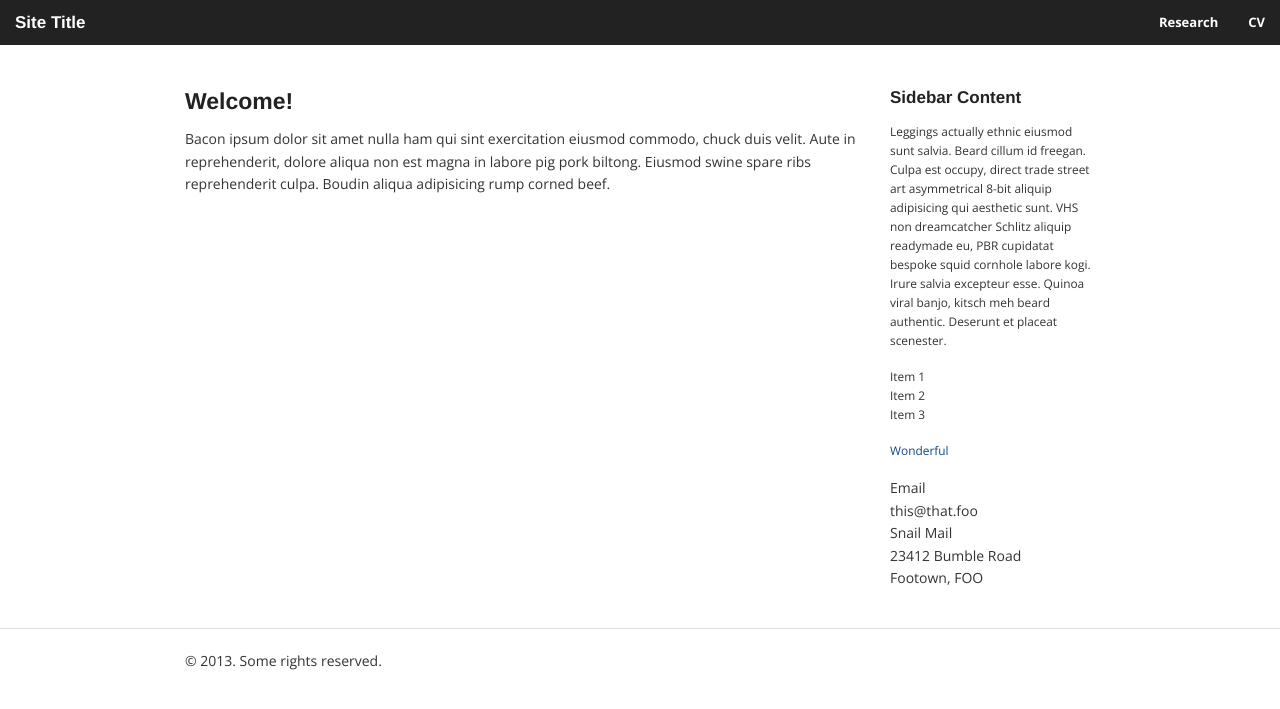
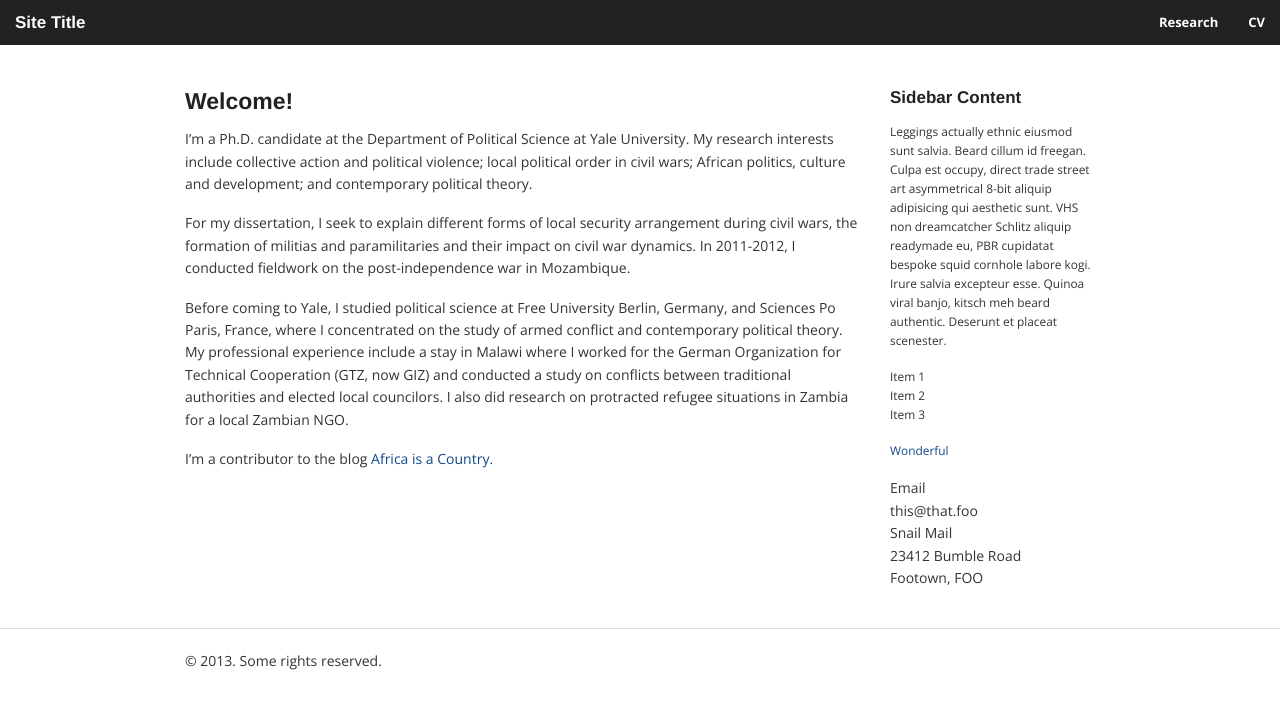
Before and after one commit to corinnajentzsch/corinnajentzsch.github.io, a Jekyll site: the page built from index.md, in a window 1280 px wide. Shown: the top 709 px of the page. Built offline with Jekyll 4.4.1, drawn with Linux system fonts in a browser that asks for light colours; nearby versions of some CDN libraries; library files that are not in the unit come from our copies.

Commit message:
Updated index.md

```diff
--- a/index.md
+++ b/index.md
@@ -1,11 +1,15 @@
 ---
 layout: sidebar
 title: Home
+published: true
 ---
 
 #### Welcome!
 
-Bacon ipsum dolor sit amet nulla ham qui sint exercitation eiusmod commodo,
-chuck duis velit. Aute in reprehenderit, dolore aliqua non est magna in labore
-pig pork biltong. Eiusmod swine spare ribs reprehenderit culpa. Boudin aliqua
-adipisicing rump corned beef.
+I’m a Ph.D. candidate at the Department of Political Science at Yale University. My research interests include collective action and political violence; local political order in civil wars; African politics, culture and development; and contemporary political theory.
+
+For my dissertation, I seek to explain different forms of local security arrangement during civil wars, the formation of militias and paramilitaries and their impact on civil war dynamics. In 2011-2012, I conducted fieldwork on the post-independence war in Mozambique.
+
+Before coming to Yale, I studied political science at Free University Berlin, Germany, and Sciences Po Paris, France, where I concentrated on the study of armed conflict and contemporary political theory. My professional experience include a stay in Malawi where I worked for the German Organization for Technical Cooperation (GTZ, now GIZ) and conducted a study on conflicts between traditional authorities and elected local councilors. I also did research on protracted refugee situations in Zambia for a local Zambian NGO.
+
+I’m a contributor to the blog [Africa is a Country](http://africasacountry.com/ "Africa is a Country").
```
